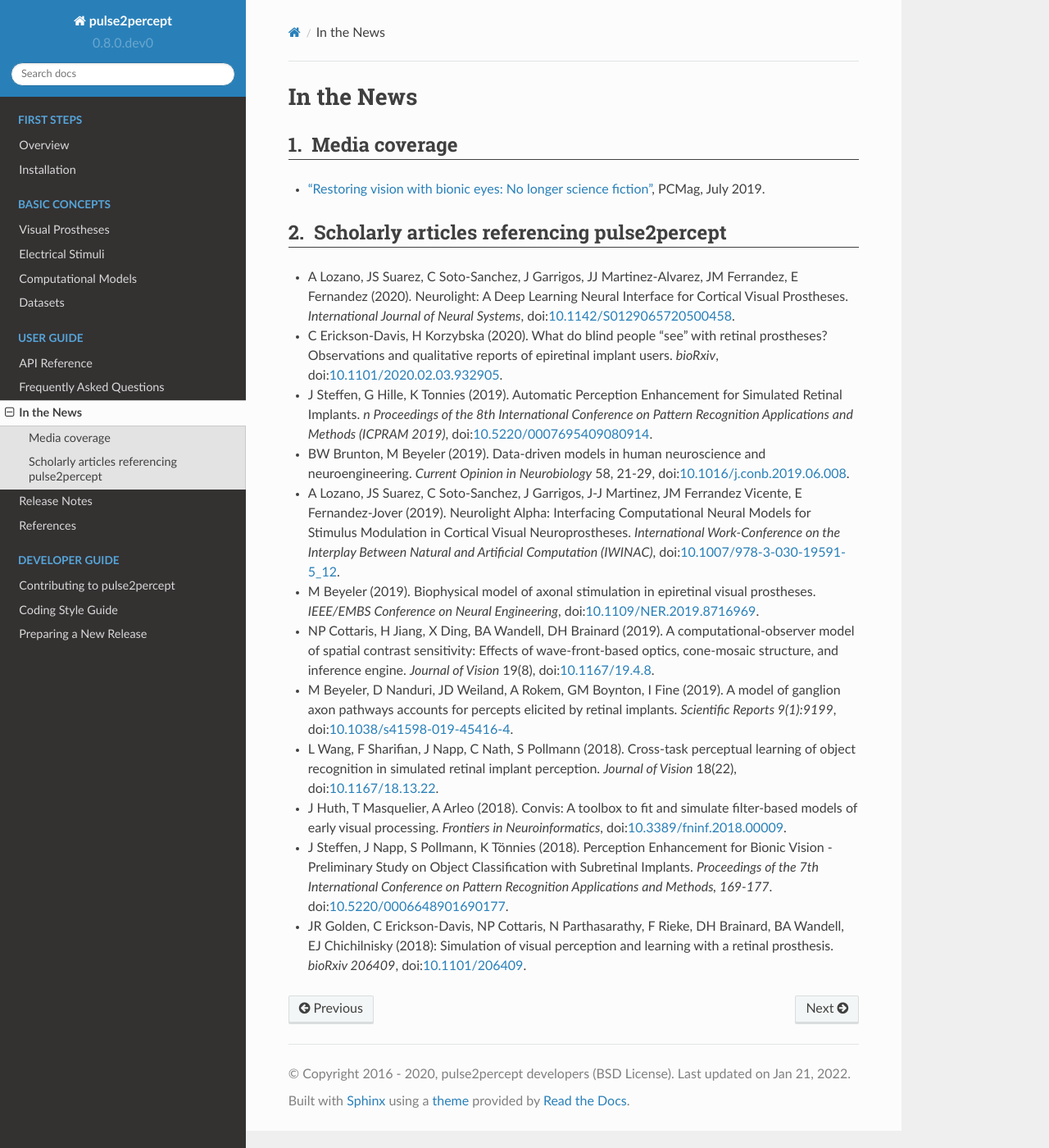
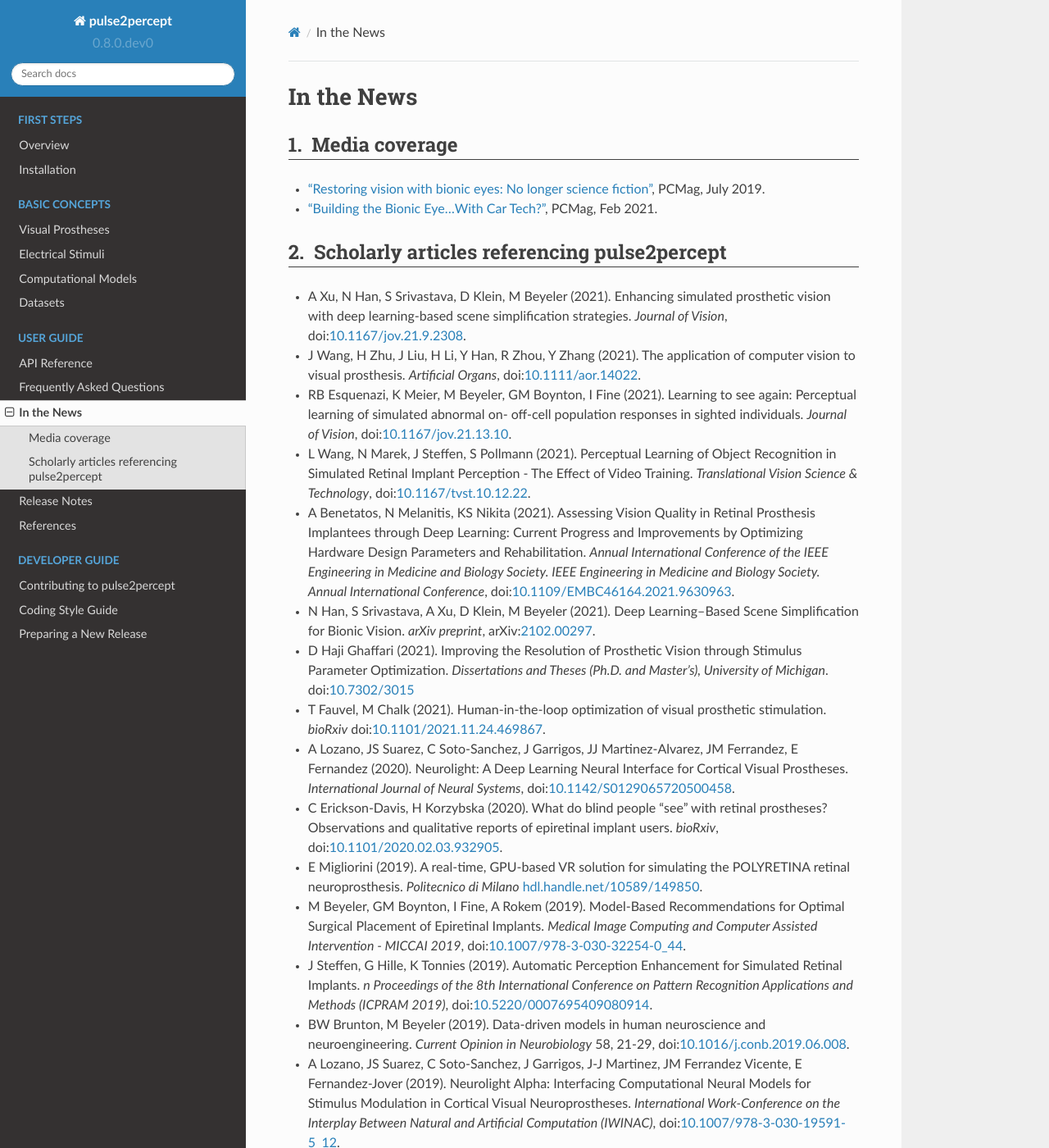
Before and after one commit to pulse2percept/pulse2percept, a Sphinx documentation site: the page built from doc/users/news.rst, in a window 1280 px wide and 1400 px high. Shown: the whole window at 82% size. Built offline with Sphinx 7.4.7 and the Read the Docs theme 2.0.0, drawn with Linux system fonts in a browser that asks for light colours; pages that are not in the unit, such as notebooks, are missing from menus.

Commit message:
FW - update media coverage and papers citing p2p

```diff
--- a/doc/users/news.rst
+++ b/doc/users/news.rst
@@ -9,12 +9,33 @@ Media coverage
 
 * `"Restoring vision with bionic eyes: No longer science fiction" <https://www.pcmag.com/news/369401/restoring-vision-with-bionic-eyes-no-longer-science-fiction>`_, PCMag, July 2019.
 
+* `"Building the Bionic Eye...With Car Tech?" <https://www.pcmag.com/news/building-the-bionic-eyewith-car-tech>`_, PCMag, Feb 2021.
+
 Scholarly articles referencing pulse2percept
 ============================================
+* A Xu, N Han, S Srivastava, D Klein, M Beyeler (2021). Enhancing simulated prosthetic vision with deep learning-based scene simplification strategies. *Journal of Vision*, doi:`10.1167/jov.21.9.2308 <https://doi.org/10.1167/jov.21.9.2308>`_.
+
+* J Wang, H Zhu, J Liu, H Li, Y Han, R Zhou, Y Zhang (2021). The application of computer vision to visual prosthesis. *Artificial Organs*, doi:`10.1111/aor.14022 <https://doi.org/10.1111/aor.14022>`_.
+
+* RB Esquenazi, K Meier, M Beyeler, GM Boynton, I Fine (2021). Learning to see again: Perceptual learning of simulated abnormal on- off-cell population responses in sighted individuals. *Journal of Vision*, doi:`10.1167/jov.21.13.10 <https://doi.org/10.1167/jov.21.13.10>`_.
+
+* L Wang, N Marek, J Steffen, S Pollmann (2021). Perceptual Learning of Object Recognition in Simulated Retinal Implant Perception - The Effect of Video Training. *Translational Vision Science & Technology*, doi:`10.1167/tvst.10.12.22 <https://doi.org/10.1167/tvst.10.12.22>`_.
+
+* A Benetatos, N Melanitis, KS Nikita (2021). Assessing Vision Quality in Retinal Prosthesis Implantees through Deep Learning: Current Progress and Improvements by Optimizing Hardware Design Parameters and Rehabilitation. *Annual International Conference of the IEEE Engineering in Medicine and Biology Society. IEEE Engineering in Medicine and Biology Society. Annual International Conference*, doi:`10.1109/EMBC46164.2021.9630963 <https://doi.org/10.1109/EMBC46164.2021.9630963>`_.
+
+* N Han, S Srivastava, A Xu, D Klein, M Beyeler (2021). Deep Learning--Based Scene Simplification for Bionic Vision. *arXiv preprint*, arXiv:`2102.00297 <https://arxiv.org/abs/2102.00297>`_.
+
+* D Haji Ghaffari (2021). Improving the Resolution of Prosthetic Vision through Stimulus Parameter Optimization. *Dissertations and Theses (Ph.D. and Master's), University of Michigan*. doi:`10.7302/3015 <https://dx.doi.org/10.7302/3015>`_
+
+* T Fauvel, M Chalk (2021). Human-in-the-loop optimization of visual prosthetic stimulation. *bioRxiv* doi:`10.1101/2021.11.24.469867 <https://doi.org/10.1101/2021.11.24.469867>`_.
 
 * A Lozano, JS Suarez, C Soto-Sanchez, J Garrigos, JJ Martinez-Alvarez, JM Ferrandez, E Fernandez (2020). Neurolight: A Deep Learning Neural Interface for Cortical Visual Prostheses. *International Journal of Neural Systems*, doi:`10.1142/S0129065720500458 <https://doi.org/10.1142/S0129065720500458>`_.
 
 * C Erickson-Davis, H Korzybska (2020). What do blind people "see" with retinal prostheses? Observations and qualitative reports of epiretinal implant users. *bioRxiv*, doi:`10.1101/2020.02.03.932905 <https://doi.org/10.1101/2020.02.03.932905>`_.
+
+* E Migliorini (2019). A real-time, GPU-based VR solution for simulating the POLYRETINA retinal neuroprosthesis. *Politecnico di Milano* `hdl.handle.net/10589/149850 <https://dx.doi.org/10.7302/3015>`_.
+
+* M Beyeler, GM Boynton, I Fine, A Rokem (2019). Model-Based Recommendations for Optimal Surgical Placement of Epiretinal Implants. *Medical Image Computing and Computer Assisted Intervention - MICCAI 2019*, doi:`10.1007/978-3-030-32254-0_44 <https://doi.org/10.1007/978-3-030-32254-0_44>`_.
 
 * J Steffen, G Hille, K Tonnies (2019). Automatic Perception Enhancement for Simulated Retinal Implants. *n Proceedings of the 8th International Conference on Pattern Recognition Applications and Methods (ICPRAM 2019)*, doi:`10.5220/0007695409080914 <https://doi.org/10.5220/0007695409080914>`_.
 
```
